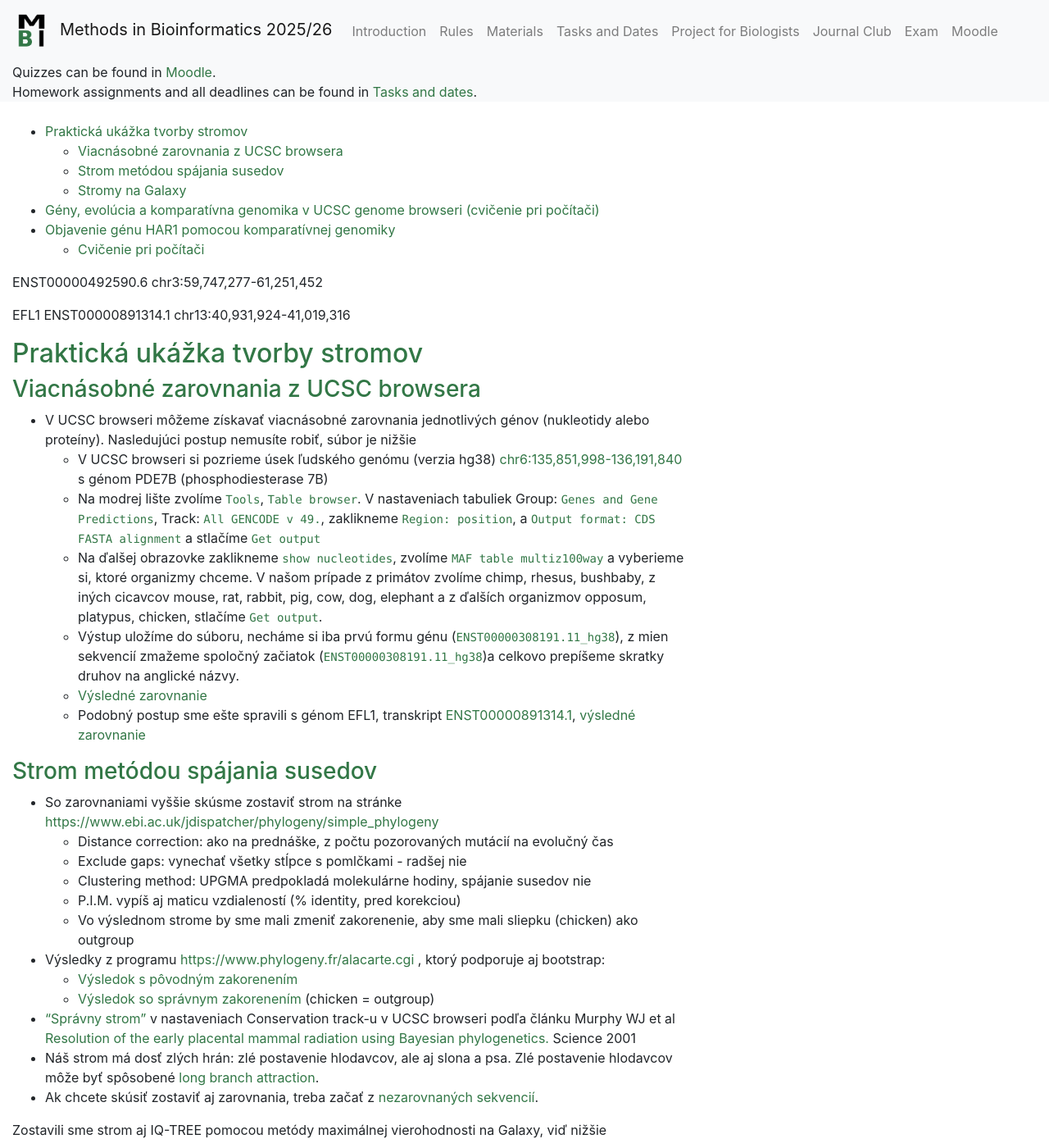
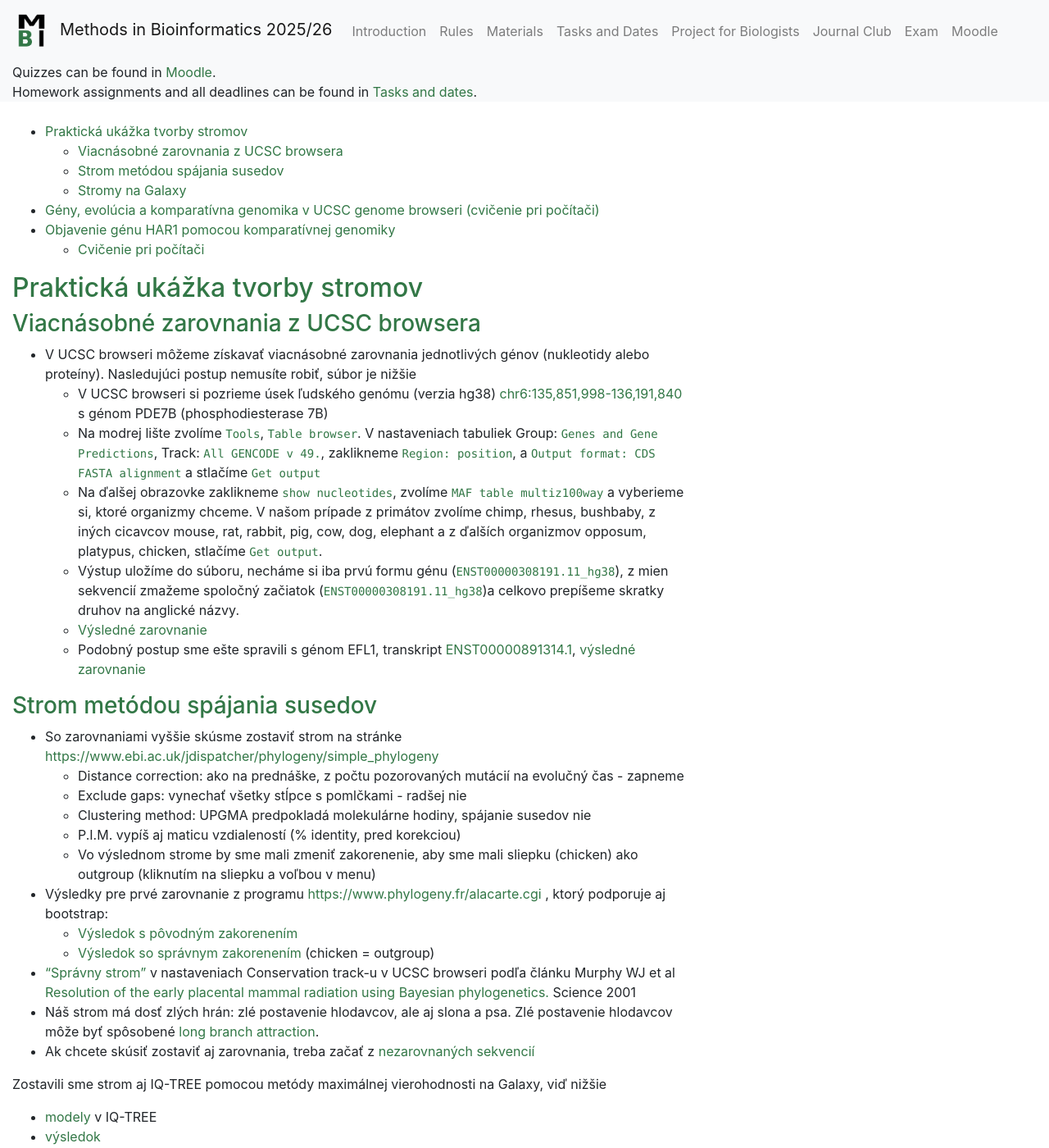
Before and after one commit to fmfi-compbio/mbi, a Jekyll site: the page built from notes/cb-phylo2.md, in a window 1280 px wide and 1400 px high. Shown: the whole window at 82% size. Built offline with Jekyll 4.4.1, drawn with Linux system fonts in a browser that asks for light colours; nearby versions of some CDN libraries; our own code applies the rules of GitHub Pages for plain Markdown files.

Commit message:
cb-phylo2

```diff
--- a/notes/cb-phylo2.md
+++ b/notes/cb-phylo2.md
@@ -4,13 +4,6 @@ title: "Cvičenia pre biológov: Fylogenetické stromy"
 
 * TOC
 {:toc}
-
-
-ENST00000492590.6
-chr3:59,747,277-61,251,452
-
-EFL1
-ENST00000891314.1 chr13:40,931,924-41,019,316
 
 ## Praktická ukážka tvorby stromov
 
@@ -45,15 +38,15 @@ ENST00000891314.1 chr13:40,931,924-41,019,316
   - So zarovnaniami vyššie skúsme zostaviť strom na stránke
     <https://www.ebi.ac.uk/jdispatcher/phylogeny/simple_phylogeny>
       - Distance correction: ako na prednáške, z počtu pozorovaných
-        mutácií na evolučný čas
+        mutácií na evolučný čas - zapneme
       - Exclude gaps: vynechať všetky stĺpce s pomlčkami - radšej nie
       - Clustering method: UPGMA predpokladá molekulárne hodiny,
         spájanie susedov nie
       - P.I.M. vypíš aj maticu vzdialeností (% identity, pred korekciou)
       - Vo výslednom strome by sme mali zmeniť zakorenenie, aby sme mali
-        sliepku (chicken) ako outgroup
+        sliepku (chicken) ako outgroup (kliknutím na sliepku a voľbou v menu)
 
-  - Výsledky z programu <https://www.phylogeny.fr/alacarte.cgi> , ktorý
+  - Výsledky pre prvé zarovnanie z programu <https://www.phylogeny.fr/alacarte.cgi> , ktorý
     podporuje aj bootstrap:
       - [Výsledok s pôvodným zakorenením](https://compbio.fmph.uniba.sk/vyuka/mbi/images/4/41/Cb06-aln.pdf)
       - [Výsledok so správnym
@@ -69,7 +62,7 @@ ENST00000891314.1 chr13:40,931,924-41,019,316
     a psa. Zlé postavenie hlodavcov môže byť spôsobené [long branch
     attraction](https://en.wikipedia.org/wiki/Long_branch_attraction).
   - Ak chcete skúsiť zostaviť aj zarovnania, treba začať z [nezarovnaných
-    sekvencií](https://compbio.fmph.uniba.sk/vyuka/mbi-data/cb06/cb06-seq.fa).
+    sekvencií](../data/cb-phylo2-seq1.fa)
 
 Zostavili sme strom aj IQ-TREE pomocou metódy maximálnej vierohodnosti na Galaxy, viď nižšie
 - [modely](https://github.com/Cibiv/IQ-TREE/wiki/Substitution-Models) v IQ-TREE
```
Also changed, not shown: 3 other files.
